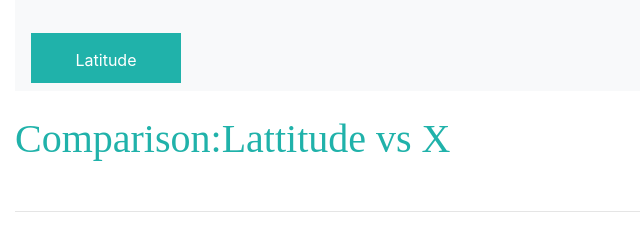
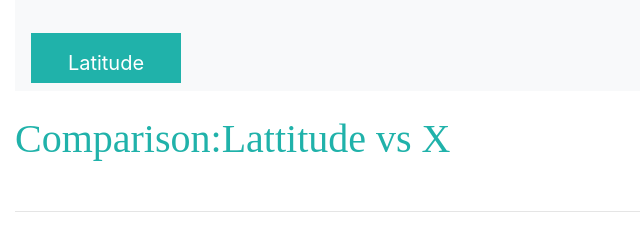
Before and after one commit to Mandakini1978/Web-Design-Challenge, a plain HTML site: page comparison.html in a window 1280 px wide. Shown: the top 240 px of the page, 0-640 px from the left. Drawn offline with nearby package versions, Linux system fonts and the light colour scheme.

Commit message:
Update comparison.html

```diff
--- a/comparison.html
+++ b/comparison.html
@@ -18,7 +18,7 @@
 
                     <button class="navbar-toggler" type="button" data-toggle="collapse" data-target="#bs-example-navbar-collapse-1">
                         <span class="navbar-toggler-icon"></span>
-                    </button> <a style='background-color:lightseagreen;width:150px;height:50px;text-align:center;padding-top: 15px; ;margin-top:25px;color:white';class="navbar-brand" target="_self" href="index.html">Latitude</a>
+                    </button> <a class="navbar-brand" style='background-color:lightseagreen;width:150px;height:50px;text-align:center;padding-top: 15px; ;margin-top:25px;color:white';class="navbar-brand" target="_self" href="index.html">Latitude</a>
 
 
                         <ul class="navbar-nav ml-md-auto">
```
